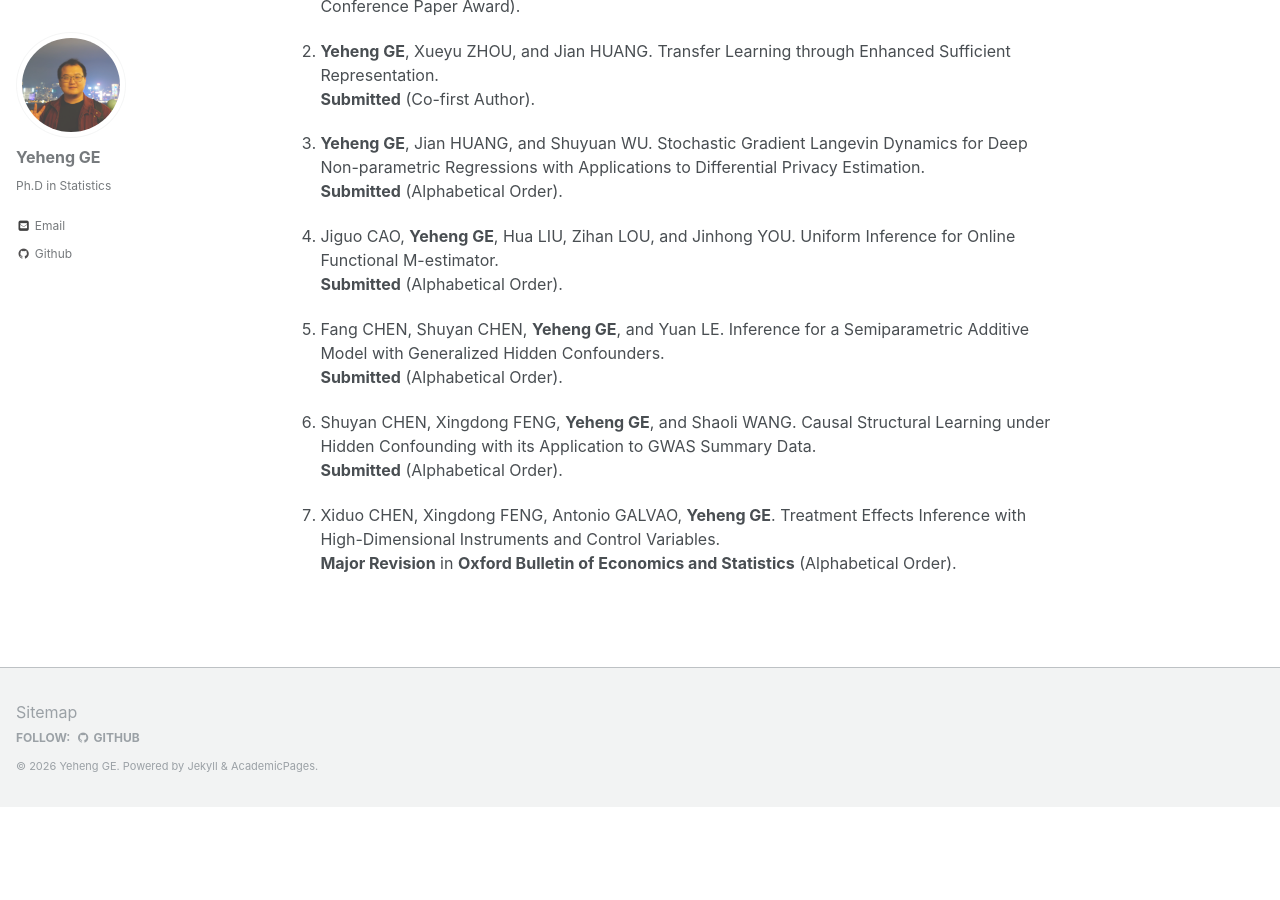
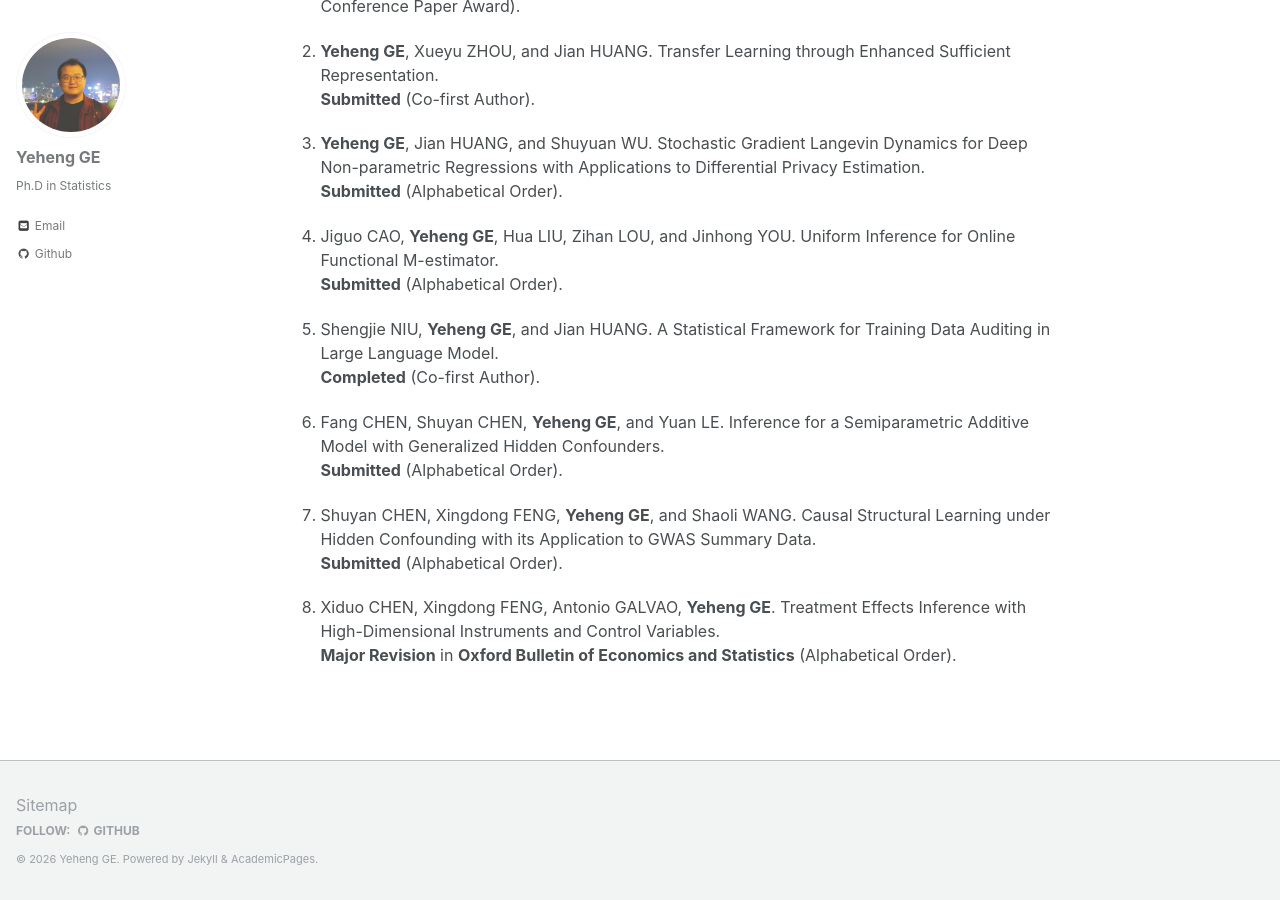
Before and after one commit to geyh96/geyh96.github.io, a Jekyll site: the page built from _pages/about.md, in a window 1280 px wide and 900 px high, scrolled down 1599 px. Built offline with Jekyll 4.4.1, drawn with Linux system fonts in a browser that asks for light colours; before the commit the page ends 2406 px from its top, so only the background shows below that.

Commit message:
Update about.md

```diff
--- a/_pages/about.md
+++ b/_pages/about.md
@@ -96,6 +96,11 @@ Before that, I got my Ph.D from Shanghai University of Finance and Economics, un
    **Submitted**
    (Alphabetical Order).
 
+5. Shengjie NIU, **Yeheng GE**, and Jian HUANG.
+  A Statistical Framework for Training Data Auditing in Large Language Model.
+   **Completed**
+   (Co-first Author).
+
 1. Fang CHEN, Shuyan CHEN, **Yeheng GE**, and Yuan LE.
    Inference for a Semiparametric Additive Model with Generalized Hidden Confounders.
    **Submitted**
```
Also changed, not shown: other parts of _pages/about.md (+2 -4 lines).
